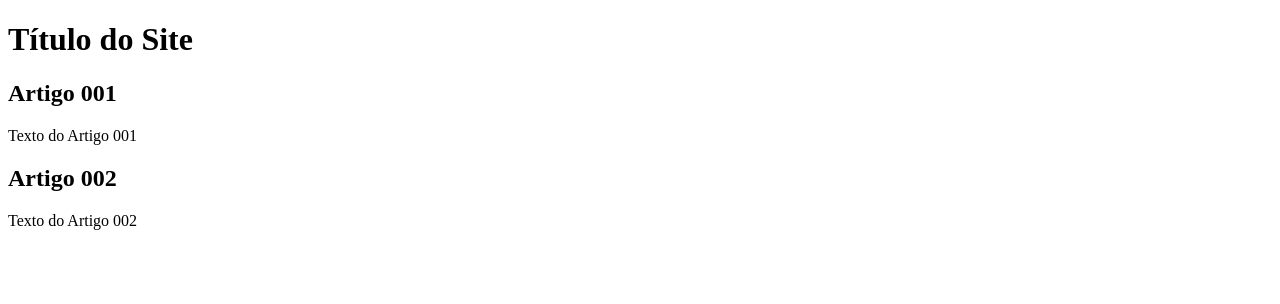
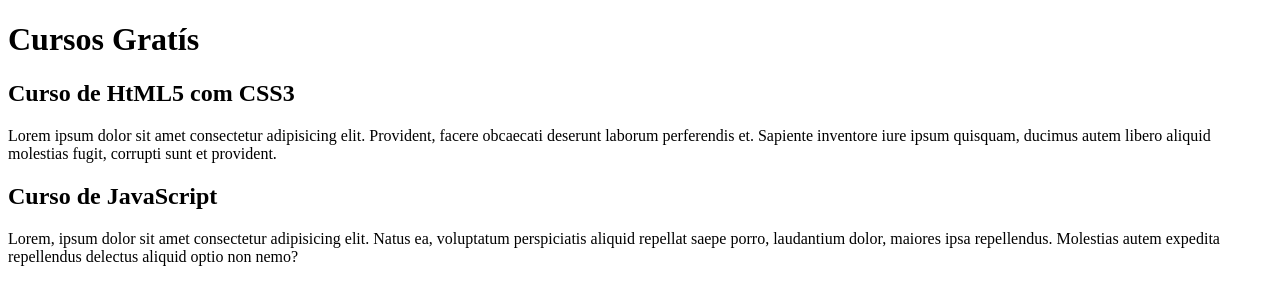
Before and after one commit to BotelhoDeveloper/projeto-site, a plain HTML site: page index.html in a window 1280 px wide. Drawn offline with Linux system fonts and the light colour scheme.

Commit message:
Comecei a escrever o conteudo

```diff
--- a/index.html
+++ b/index.html
@@ -10,15 +10,15 @@
 <body>
     <main>
         <header>
-            <h1>Título do Site</h1>
+            <h1>Cursos Gratís</h1>
         </header>
         <article>
-            <h2>Artigo 001</h2>
-            <p>Texto do Artigo 001</p>
+            <h2>Curso de HtML5 com CSS3</h2>
+            <p>Lorem ipsum dolor sit amet consectetur adipisicing elit. Provident, facere obcaecati deserunt laborum perferendis et. Sapiente inventore iure ipsum quisquam, ducimus autem libero aliquid molestias fugit, corrupti sunt et provident.</p>
         </article>
         <article>
-            <h2>Artigo 002</h2>
-            <p>Texto do Artigo 002</p>
+            <h2>Curso de JavaScript</h2>
+            <p>Lorem, ipsum dolor sit amet consectetur adipisicing elit. Natus ea, voluptatum perspiciatis aliquid repellat saepe porro, laudantium dolor, maiores ipsa repellendus. Molestias autem expedita repellendus delectus aliquid optio non nemo?</p>
         </article>
     </main>
 </body>
```
